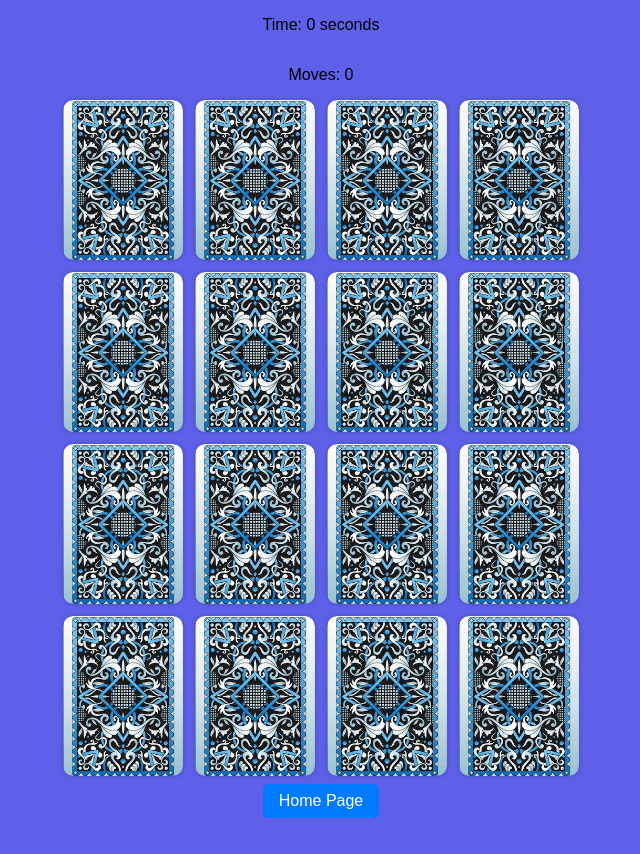
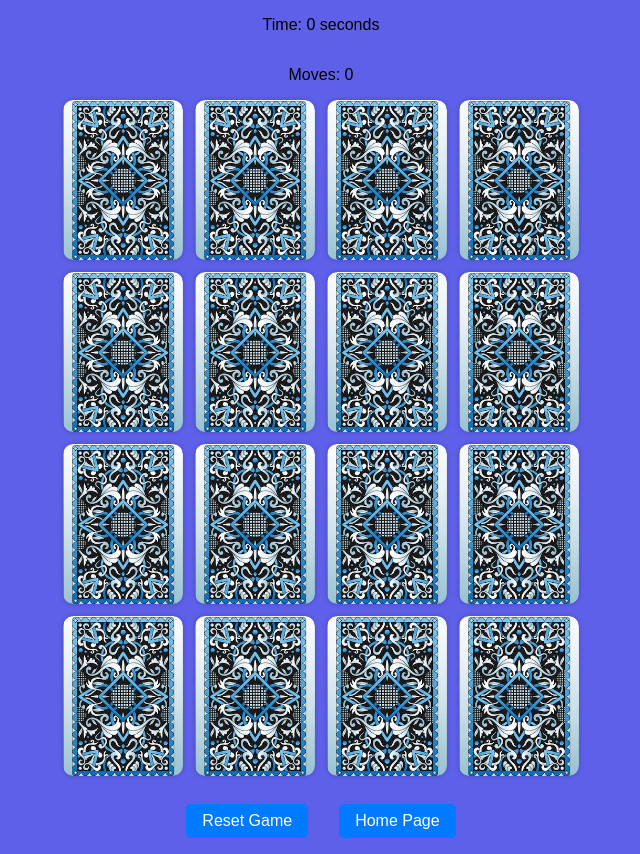
Before and after one commit to antonioc-26/Web-Games, a website: page pages/memory.html in a window 1280 px wide. Shown: the part 78-932 px from the top of the page, without its empty margins (319-959 px from the left). Drawn offline with Linux system fonts and the light colour scheme.

Commit message:
feature/Created a memory game reset button feature.

```diff
--- a/assets/js/memory.js
+++ b/assets/js/memory.js
@@ -304,3 +304,43 @@ function stopTimer() {
   clearInterval(timerInterval);
   timerInterval = null;
 }
+
+
+/**
+ * ==========================================================
+ * resetGame()
+ * ----------------------------------------------------------
+ * Restarts the Memory Game so the player can play again.
+ *
+ * Actions performed:
+ *  - Stop the current timer
+ *  - Reset timer and move counters
+ *  - Clear turn-tracking state
+ *  - Remove all existing cards from the board
+ *  - Reshuffle the cards
+ *  - Rebuild the board with a fresh layout
+ * ==========================================================
+ */
+function resetGame() {
+  stopTimer();
+
+  // Reset game state values
+  first = null;
+  second = null;
+  lock = false;
+  moves = 0;
+  timer = 0;
+
+  // Reset UI displays
+  movesDisplay.textContent = moves;
+  document.getElementById("timer").textContent = timer;
+
+  // Clear the current board
+  board.innerHTML = "";
+
+  // Reshuffle the existing card array in place
+  shuffle(cards);
+
+  // Rebuild the board with the new shuffled order
+  cards.forEach((src, i) => createCard(src, i));
+}
--- a/pages/memory.html
+++ b/pages/memory.html
@@ -54,9 +54,13 @@ Notes:
 
     </div>
 
-    <!-- Navigation button to return to the main games menu -->
-    <button onclick="location.href='../index.html'">Home Page</button>
+    <div class="nav-buttons">
+      <!-- Navigation button to reset the memory game -->
+      <button onclick="resetGame()">Reset Game</button>
 
+      <!-- Navigation button to return to the main games menu -->
+      <button onclick="location.href='../index.html'">Home Page</button>
+    </div>
     <!--
       JavaScript file containing the game logic:
       - Card generation
```
Also changed, not shown: README.md.
